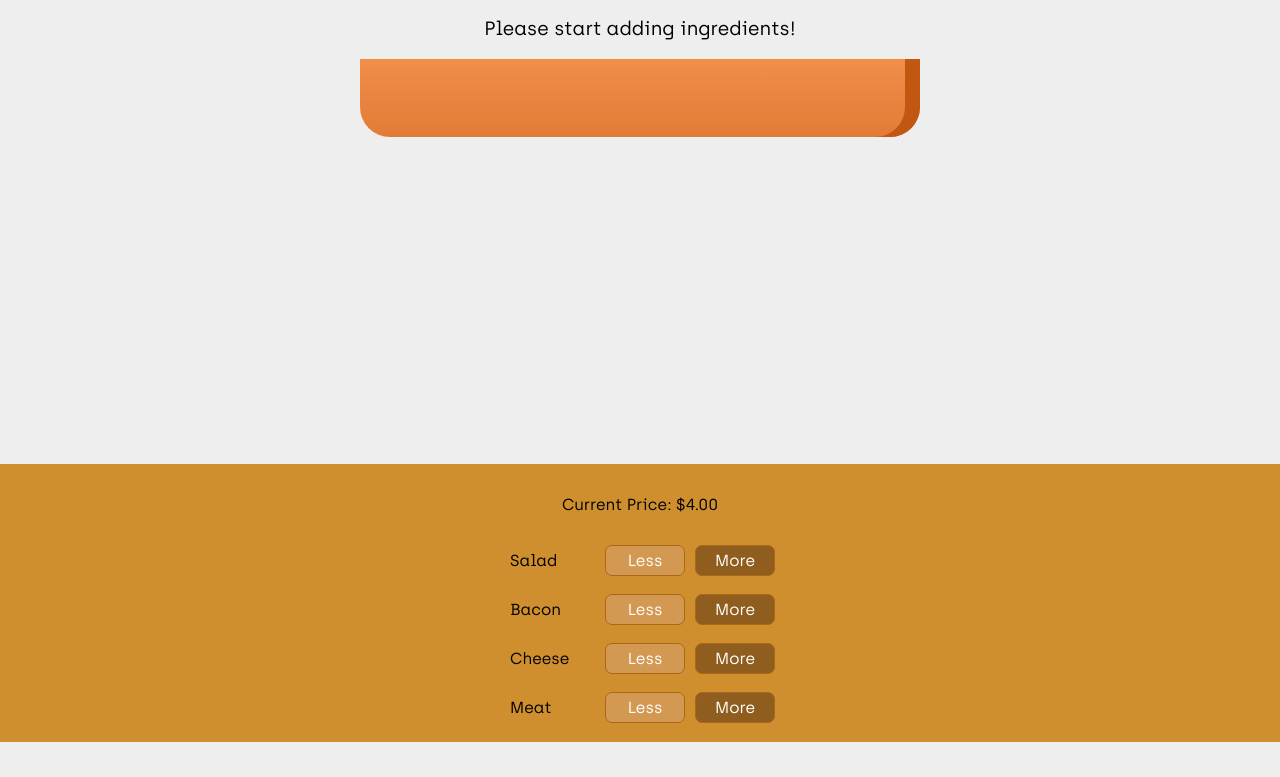
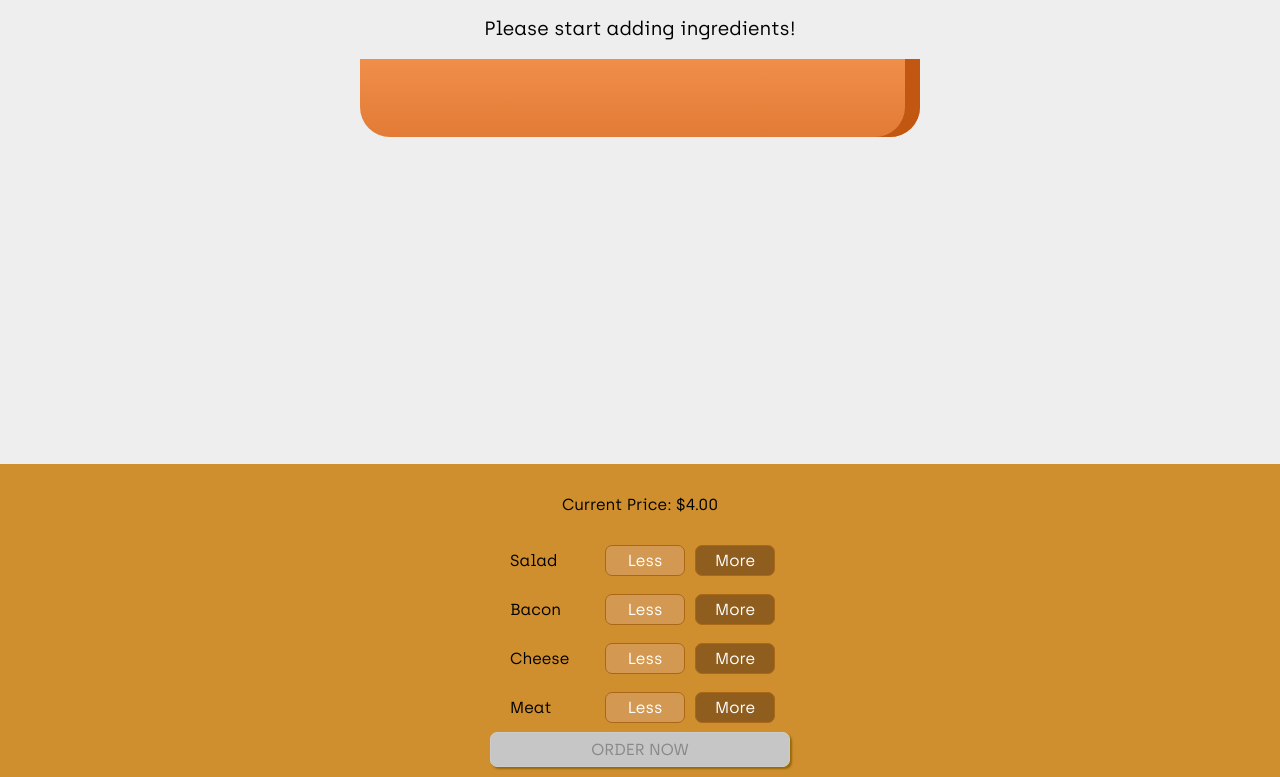
Before and after one commit to charlesonunze/burger-builder-app, a React (Create React App) app: page / in a window 1280 px wide. Shown: the part 193-970 px from the top of the page. Before the commit the page ends 935 px from the top, so only its background shows below. Built offline with nearby package versions, Linux system fonts and the light colour scheme.

Commit message:
Added an "order" button

```diff
--- a/src/components/Burger/sub/BuildControls.jsx
+++ b/src/components/Burger/sub/BuildControls.jsx
@@ -22,6 +22,9 @@ const BuildControls = props => {
 		<div className={styles.BuildControls}>
 			<h4>Current Price: ${props.totalPrice.toFixed(2)}</h4>
 			{buildControls}
+			<button className={styles.OrderButton} disabled={!props.isPurchasable}>
+				ORDER NOW
+			</button>
 		</div>
 	);
 };
--- a/src/components/Burger/sub/BuildControls.module.css
+++ b/src/components/Burger/sub/BuildControls.module.css
@@ -16,8 +16,8 @@
 	border: 1px solid #966909;
 	color: #966909;
 	font-family: inherit;
-	font-size: 1.2em;
-	padding: 15px 30px;
+	font-size: 1em;
+	padding: 7px 100px;
 	box-shadow: 2px 2px 2px #966909;
 }
 
--- a/src/containers/BurgerBuilder/BurgerBuilder.jsx
+++ b/src/containers/BurgerBuilder/BurgerBuilder.jsx
@@ -17,14 +17,15 @@ class BurgerBuilder extends React.Component {
 			cheese: 0,
 			meat: 0
 		},
-		totalPrice: 4
+		totalPrice: 4,
+		isPurchasable: false
 	};
 
 	addIngredientHandler = type => {
 		const ingredients = { ...this.state.ingredients };
 		const totalPrice = this.state.totalPrice + INGREDIENT_PRICES[type];
 		ingredients[type]++;
-		this.setState({ ingredients, totalPrice });
+		this.updatePurchaseState({ ingredients, totalPrice });
 	};
 
 	removeIngredientHandler = type => {
@@ -32,7 +33,13 @@ class BurgerBuilder extends React.Component {
 		if (ingredients[type] < 1) return;
 		const totalPrice = this.state.totalPrice - INGREDIENT_PRICES[type];
 		ingredients[type]--;
-		this.setState({ ingredients, totalPrice });
+		this.updatePurchaseState({ ingredients, totalPrice });
+	};
+
+	updatePurchaseState = state => {
+		const { ingredients } = state;
+		const sum = Object.values(ingredients).reduce((sum, el) => sum + el, 0);
+		this.setState({ ...state, isPurchasable: sum > 0 });
 	};
 
 	render() {
@@ -44,6 +51,7 @@ class BurgerBuilder extends React.Component {
 					totalPrice={this.state.totalPrice}
 					onAdd={this.addIngredientHandler}
 					onDelete={this.removeIngredientHandler}
+					isPurchasable={this.state.isPurchasable}
 				/>
 			</>
 		);
```
